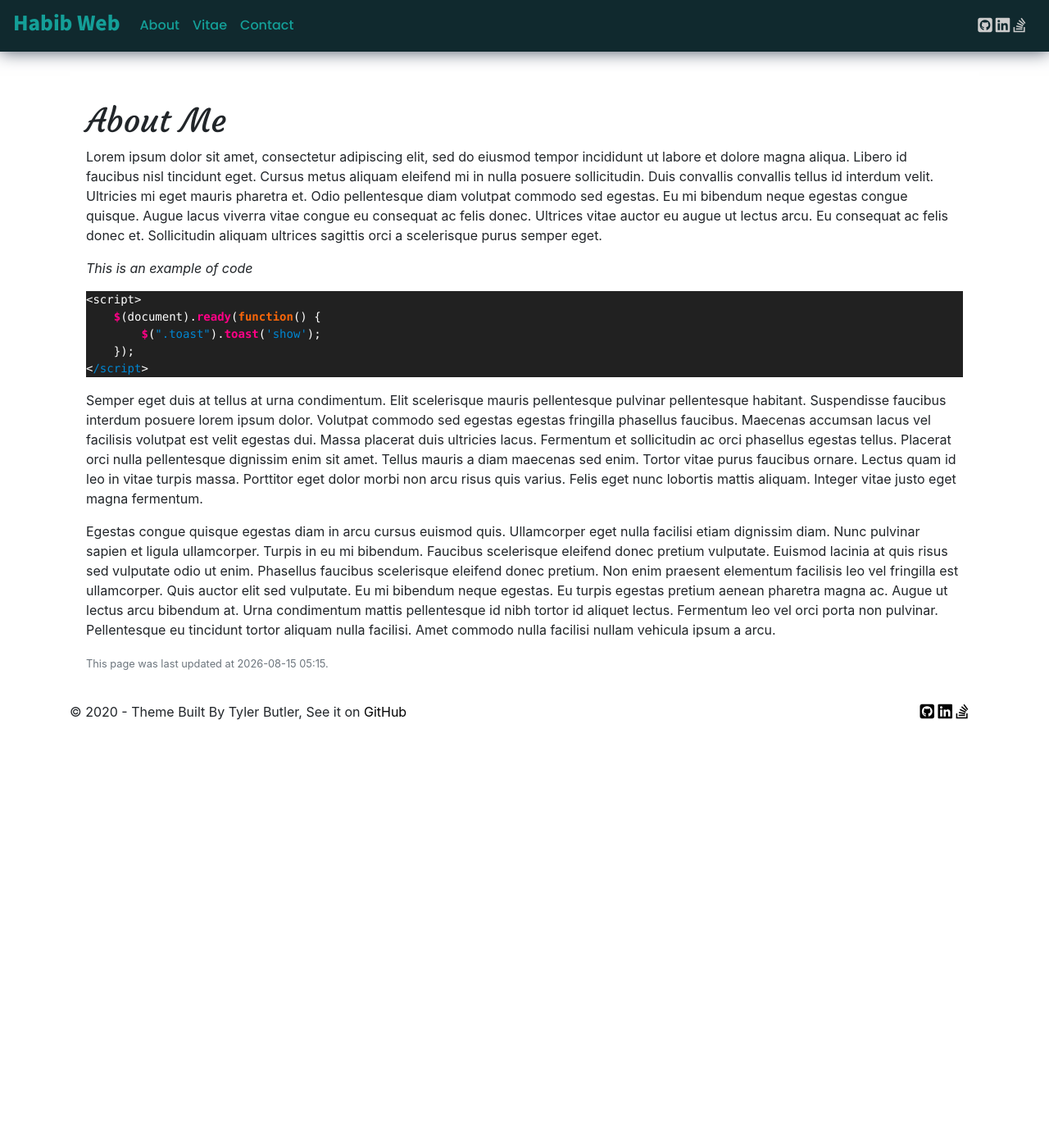
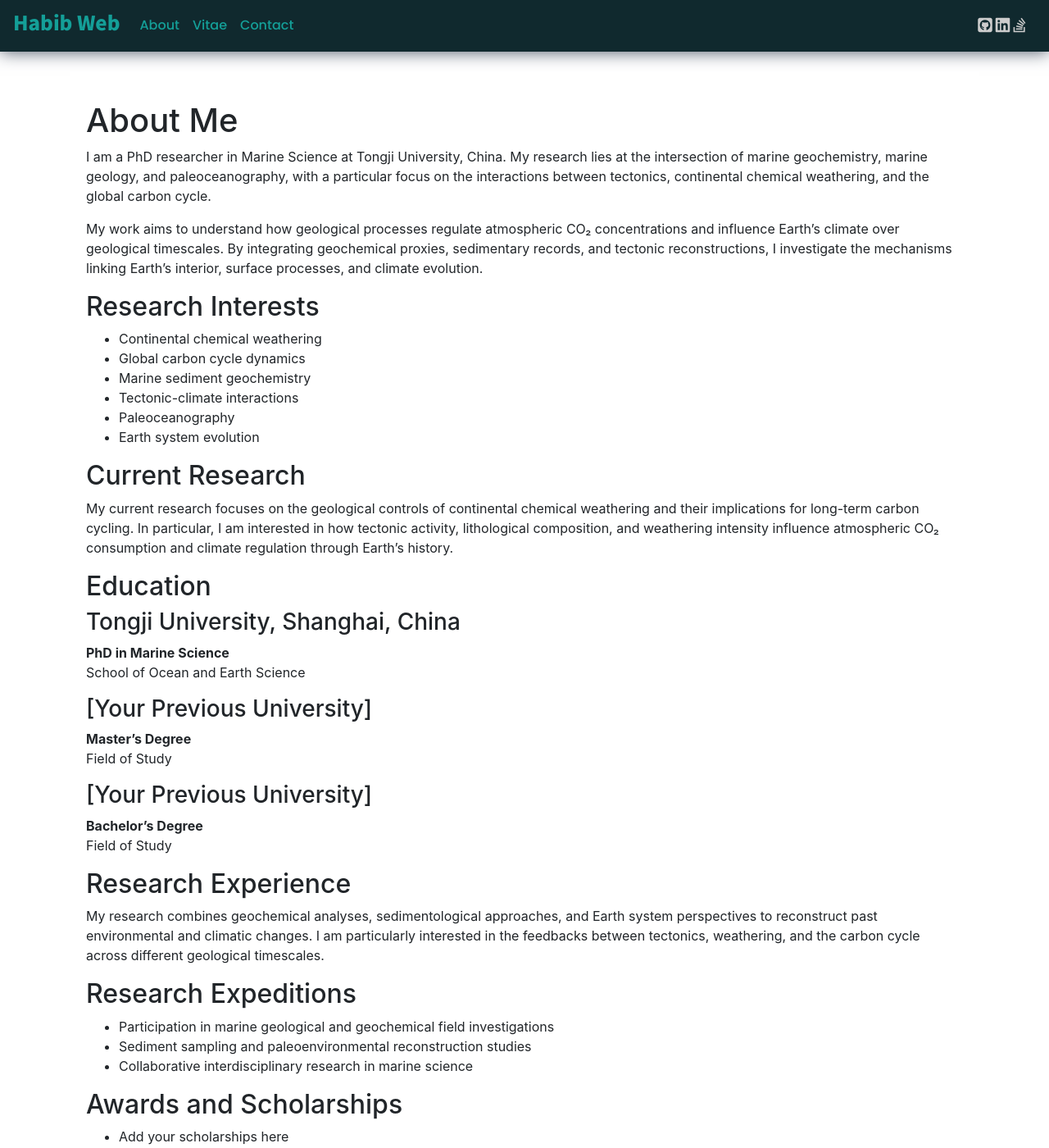
Before and after one commit to mhgta10/mhgta10.github.io, a Jekyll site: the page built from pages/about.md, in a window 1280 px wide and 1400 px high. Shown: the whole window at 82% size. Built offline with Jekyll 4.4.1, drawn with Linux system fonts in a browser that asks for light colours; nearby versions of some CDN libraries; comment, search, counter and statistics services are not loaded; some of the changed text lies outside the part shown.

Commit message:
Update about.md

````diff
--- a/pages/about.md
+++ b/pages/about.md
@@ -2,25 +2,67 @@
 layout: page
 permalink: /about.html
 title: About Me
-description: Get to know what I'm up too
+description: Marine Geochemistry, Marine Geology, and Paleoceanography
 header-img:
-last-updated: 2020-10-30 5:55 PM
+last-updated: 2026-08-15
 ---
 
-<h1 class="mx-auto" style="font-family:Courgette;">{{ page.title }}</h1>
+# About Me
 
-Lorem ipsum dolor sit amet, consectetur adipiscing elit, sed do eiusmod tempor incididunt ut labore et dolore magna aliqua. Libero id faucibus nisl tincidunt eget. Cursus metus aliquam eleifend mi in nulla posuere sollicitudin. Duis convallis convallis tellus id interdum velit. Ultricies mi eget mauris pharetra et. Odio pellentesque diam volutpat commodo sed egestas. Eu mi bibendum neque egestas congue quisque. Augue lacus viverra vitae congue eu consequat ac felis donec. Ultrices vitae auctor eu augue ut lectus arcu. Eu consequat ac felis donec et. Sollicitudin aliquam ultrices sagittis orci a scelerisque purus semper eget.
+I am a PhD researcher in Marine Science at Tongji University, China. My research lies at the intersection of marine geochemistry, marine geology, and paleoceanography, with a particular focus on the interactions between tectonics, continental chemical weathering, and the global carbon cycle.
 
+My work aims to understand how geological processes regulate atmospheric CO₂ concentrations and influence Earth's climate over geological timescales. By integrating geochemical proxies, sedimentary records, and tectonic reconstructions, I investigate the mechanisms linking Earth's interior, surface processes, and climate evolution.
 
-*This is an example of code*
-```js
-<script>
-    $(document).ready(function() {
-        $(".toast").toast('show');
-    });
-</script>
-```
+## Research Interests
 
-Semper eget duis at tellus at urna condimentum. Elit scelerisque mauris pellentesque pulvinar pellentesque habitant. Suspendisse faucibus interdum posuere lorem ipsum dolor. Volutpat commodo sed egestas egestas fringilla phasellus faucibus. Maecenas accumsan lacus vel facilisis volutpat est velit egestas dui. Massa placerat duis ultricies lacus. Fermentum et sollicitudin ac orci phasellus egestas tellus. Placerat orci nulla pellentesque dignissim enim sit amet. Tellus mauris a diam maecenas sed enim. Tortor vitae purus faucibus ornare. Lectus quam id leo in vitae turpis massa. Porttitor eget dolor morbi non arcu risus quis varius. Felis eget nunc lobortis mattis aliquam. Integer vitae justo eget magna fermentum.
+- Continental chemical weathering
+- Global carbon cycle dynamics
+- Marine sediment geochemistry
+- Tectonic-climate interactions
+- Paleoceanography
+- Earth system evolution
 
-Egestas congue quisque egestas diam in arcu cursus euismod quis. Ullamcorper eget nulla facilisi etiam dignissim diam. Nunc pulvinar sapien et ligula ullamcorper. Turpis in eu mi bibendum. Faucibus scelerisque eleifend donec pretium vulputate. Euismod lacinia at quis risus sed vulputate odio ut enim. Phasellus faucibus scelerisque eleifend donec pretium. Non enim praesent elementum facilisis leo vel fringilla est ullamcorper. Quis auctor elit sed vulputate. Eu mi bibendum neque egestas. Eu turpis egestas pretium aenean pharetra magna ac. Augue ut lectus arcu bibendum at. Urna condimentum mattis pellentesque id nibh tortor id aliquet lectus. Fermentum leo vel orci porta non pulvinar. Pellentesque eu tincidunt tortor aliquam nulla facilisi. Amet commodo nulla facilisi nullam vehicula ipsum a arcu.
+## Current Research
+
+My current research focuses on the geological controls of continental chemical weathering and their implications for long-term carbon cycling. In particular, I am interested in how tectonic activity, lithological composition, and weathering intensity influence atmospheric CO₂ consumption and climate regulation through Earth's history.
+
+## Education
+
+### Tongji University, Shanghai, China
+**PhD in Marine Science**
+School of Ocean and Earth Science
+
+### [Your Previous University]
+**Master's Degree**
+Field of Study
+
+### [Your Previous University]
+**Bachelor's Degree**
+Field of Study
+
+## Research Experience
+
+My research combines geochemical analyses, sedimentological approaches, and Earth system perspectives to reconstruct past environmental and climatic changes. I am particularly interested in the feedbacks between tectonics, weathering, and the carbon cycle across different geological timescales.
+
+## Research Expeditions
+
+- Participation in marine geological and geochemical field investigations
+- Sediment sampling and paleoenvironmental reconstruction studies
+- Collaborative interdisciplinary research in marine science
+
+## Awards and Scholarships
+
+- Add your scholarships here
+- Add your awards here
+- Add your academic achievements here
+
+## Professional Profiles
+
+- Google Scholar
+- ORCID
+- ResearchGate
+- LinkedIn
+
+## Contact
+
+For research collaborations, academic discussions, or professional inquiries, please visit the Contact page or reach out through my academic profiles.
````
